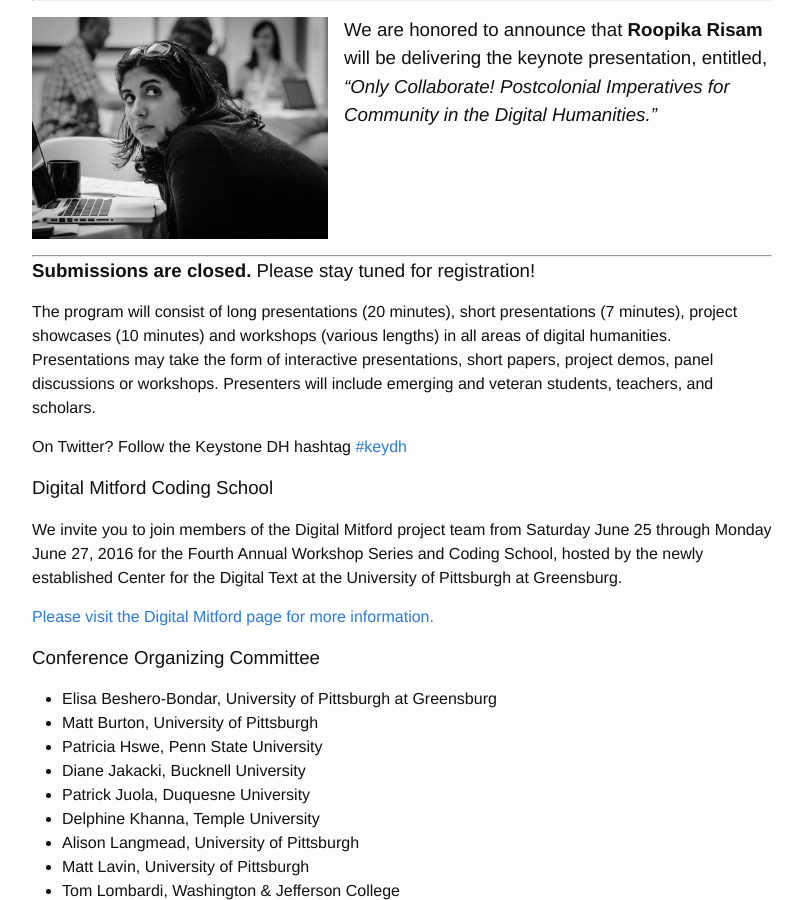
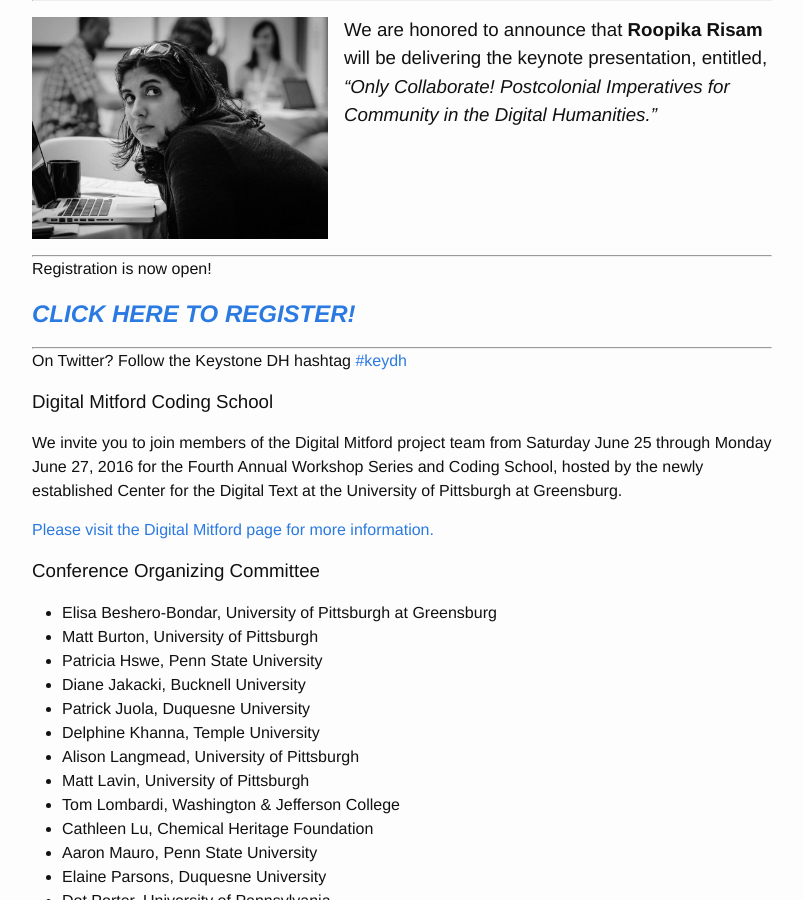
Before and after one commit to KeystoneDH/2016, a Jekyll site: the page built from index.md, in a window 1280 px wide and 900 px high, scrolled down 528 px. Shown: the whole window, without its empty margins (238-1041 px from the left). Built offline with Jekyll 4.4.1, drawn with Linux system fonts in a browser that asks for light colours.

Commit message:
adding the registration link

```diff
--- a/index.md
+++ b/index.md
@@ -23,9 +23,12 @@ The Keystone Digital Humanities Conference will be held at the University of Pit
 
 ---
 
-### **Submissions are closed.** Please stay tuned for registration!
+Registration is now open!
 
-The program will consist of long presentations (20 minutes), short presentations (7 minutes), project showcases (10 minutes) and workshops (various lengths) in all areas of digital humanities. Presentations may take the form of interactive presentations, short papers, project demos, panel discussions or workshops. Presenters will include emerging and veteran students, teachers, and scholars.
+## ***[CLICK HERE TO REGISTER!](https://www.regonline.com/keystoneDH2016)***
+
+---
+
 
 On Twitter? Follow the Keystone DH hashtag [#keydh](https://twitter.com/search?f=tweets&vertical=default&q=%23keydh&src=typd)
 
```
